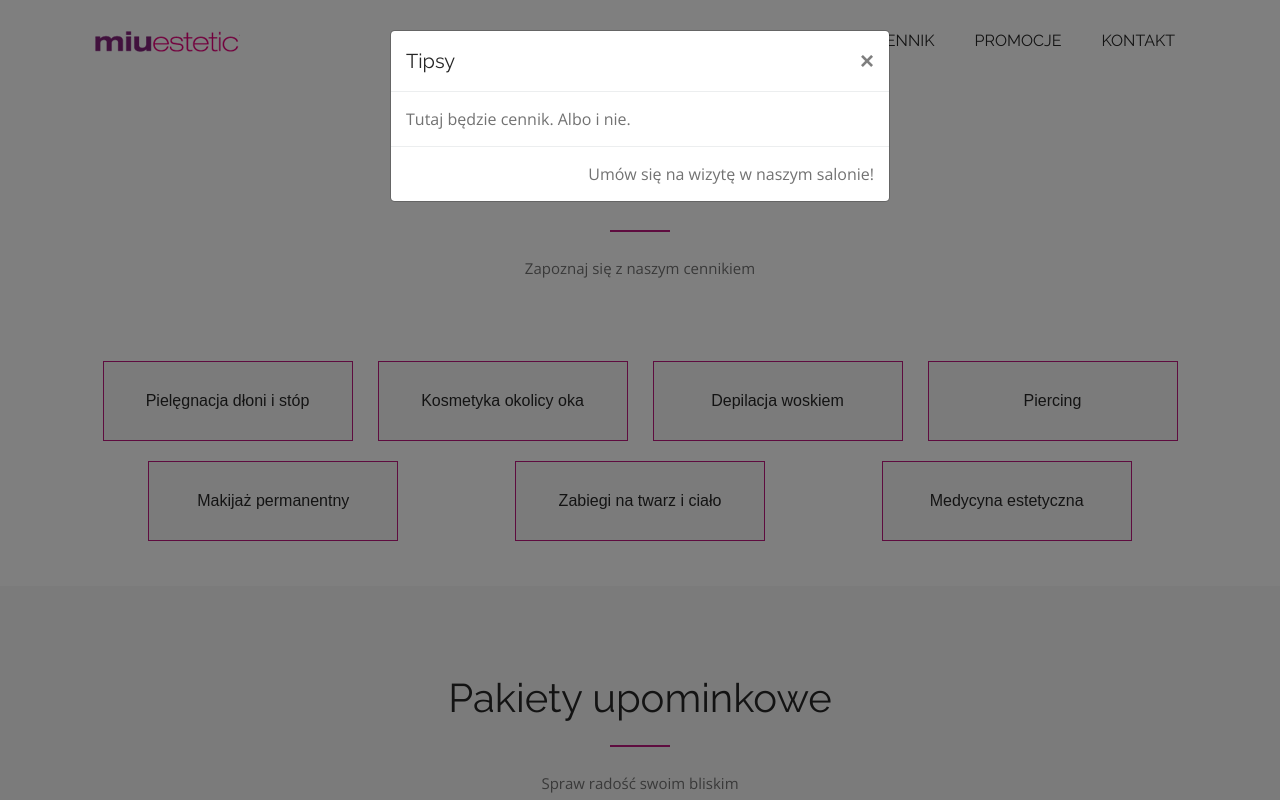
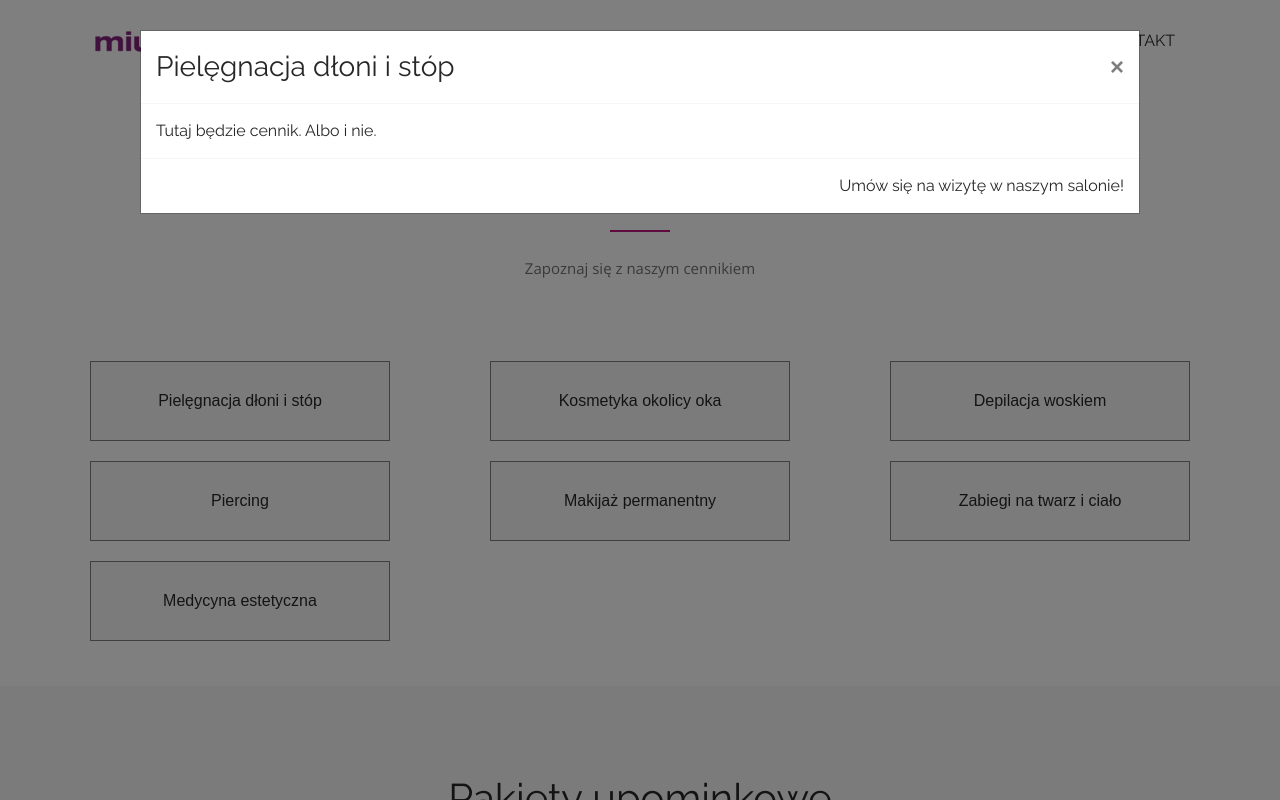
Before and after one commit to kejsper/miuestetic-one-page, a plain HTML site: page index.html in a window 1280 px wide. Both pictures are taken after a click on the button "Pielęgnacja dłoni i stóp". Shown: the part 2802-3602 px from the top of the page. Drawn offline with nearby package versions, Linux system fonts and the light colour scheme; a script that the page names is missing.

Commit message:
modal setup + price list buttons

```diff
--- a/css/style.css
+++ b/css/style.css
@@ -78,6 +78,37 @@ footer {
   position: absolute;
   bottom: 0;
   text-align: center;
+}
+
+/* modal styling */
+.modal {
+  margin: 0 auto;
+}
+.modal-dialog {
+  width: 100%;
+  max-width: 1000px;
+}
+.modal-content {
+  border-radius: 0;
+}
+.modal-header {
+  border-bottom: 1px solid #f6f6f6;
+}
+.modal-body {
+  font-family: "Raleway", sans-serif;
+  color: #272727;
+}
+.modal-footer {
+  border-top: 1px solid #f6f6f6;
+  font-family: "Raleway", sans-serif;
+  color: #272727;
+}
+
+
+@media screen and (min-width: 768px) {
+  .modal-dialog {
+    width: 80%;
+  }
 }
 
 /* navbar styling */
@@ -191,16 +222,16 @@ height: auto;
   display: flex;
   flex-direction: row;
   flex-wrap: wrap;
-  justify-content: space-around;
+  justify-content: space-between;
 }
 
 .btn-pricelist {
-  width: 250px;
+  width: 300px;
   height: 80px;
   background-color: #f6f6f6;
   color: #272727;
   border-radius: 0;
-  border-color: #bd187e;
+  border-color: #7F7F7F;
 }
 .btn-pricelist:hover {
   color: #fff;
--- a/index.html
+++ b/index.html
@@ -23,7 +23,7 @@
       <div class="modal-dialog" role="document">
         <div class="modal-content">
           <div class="modal-header">
-            <h5 class="modal-title" id="exampleModalLongTitle">Tipsy</h5>
+            <h3 class="modal-title" id="exampleModalLongTitle">Pielęgnacja dłoni i stóp</h3>
             <button type="button" class="close" data-dismiss="modal" aria-label="Close">
               <span aria-hidden="true">&times;</span>
             </button>
```
